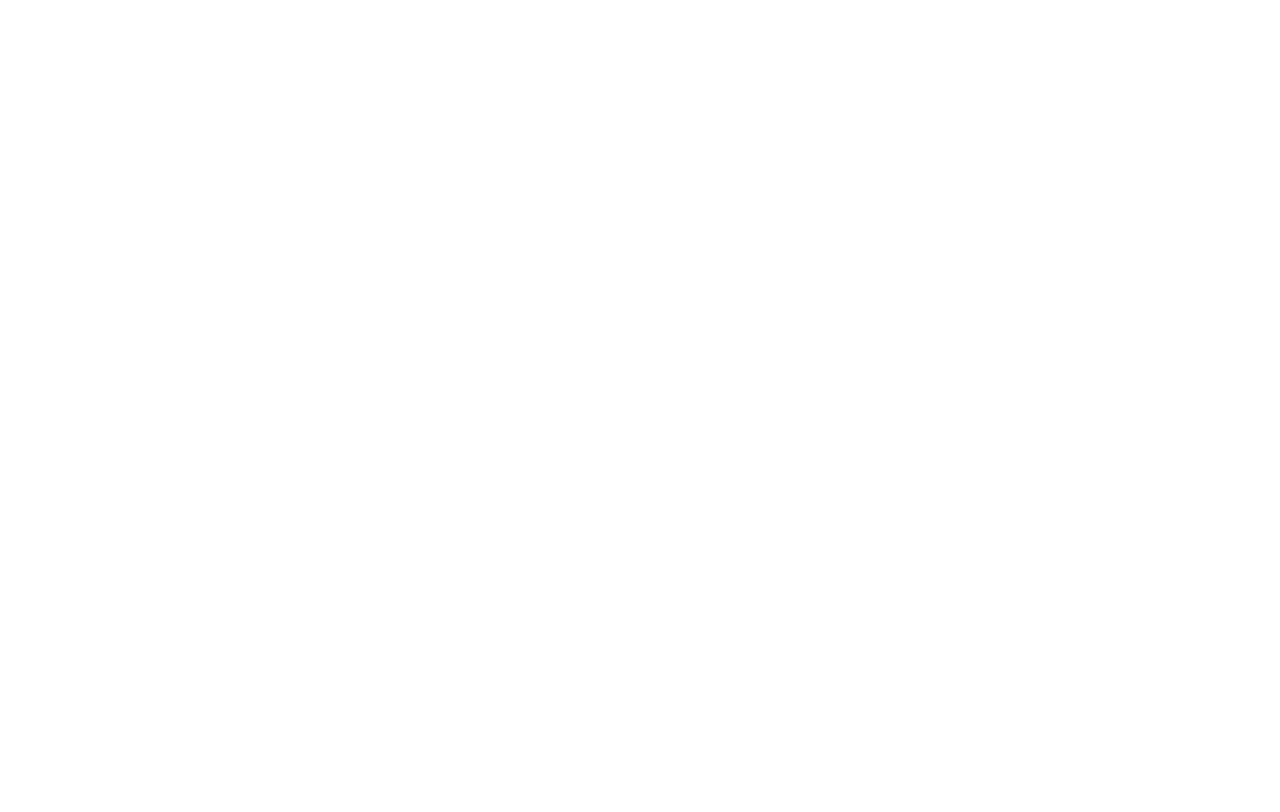
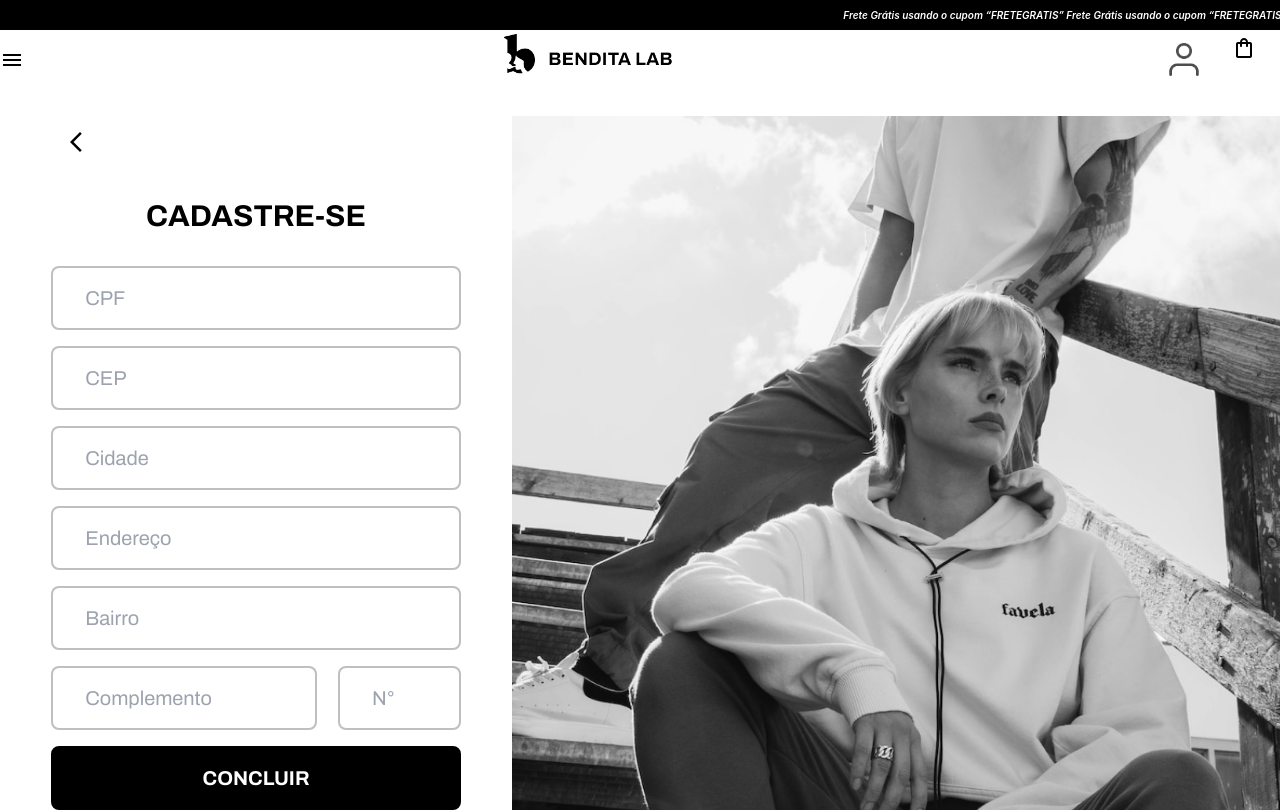
Before and after one commit to rafaellbecom/benditalab, a React (Create React App) app: page /signup2 in a window 1280 px wide. Before the commit this address had no page. Shown: the top 812 px of the page. Built offline with nearby package versions, Linux system fonts and the light colour scheme.

Commit message:
:sparkless: Add: SignUp2, desenvolvimento da página de segunda etapa de cadastro de usuário, /pages/SignUp2.tsx

```diff
--- /dev/null
+++ b/src/pages/SignUp2.tsx
@@ -0,0 +1,48 @@
+import { Header } from "../components/Header/Header";
+import { Footer } from "../components/Footer";
+import ArrowBack from '@mui/icons-material/ArrowBackIosNew';
+
+export function SignUp2(){
+    return(
+        <main>
+            <Header></Header>
+            <div className="grid grid-cols-5 h-auto py-8 tablet:bg-[url('../assets/login/img-signin.jpg')] tablet:grid-cols-12 tablet:bg-cover tablet:bg-bottom">
+                <div className="hidden tablet:flex tablet:col-start-1"></div>
+                <div className="col-form col-span-2 h-full flex items-center tablet:col-span-10 tablet:content-center">
+                    <div className="w-[80%] mx-auto tablet:bg-white tablet:px-8 tablet:py-6 tablet:rounded-[16px]">
+                        <button className="w-[50px] h-[50px] mb-[32px]"><ArrowBack className="text-lg"></ArrowBack></button>
+
+                        <div className="formulario flex flex-col justify-center items-center gap-[32px]">
+                            <h1 className="font-sans font-bold text-3xl uppercase">Cadastre-se</h1>
+
+                            <form action="" className="w-full flex flex-col justify-center items-center gap-[16px]">
+                                <input type="text" name="cpf" id="cpf" placeholder="CPF" className="w-full px-[32px] py-[16px] border-2 border-blackmedium rounded-[8px] font-sans text-xl text-blackmedium"/>
+
+                                <input type="text" name="cep" id="cep" placeholder="CEP" className="w-full px-[32px] py-[16px] border-2 border-blackmedium rounded-[8px] font-sans text-xl text-blackmedium"/>
+
+                                <input type="text" name="cidade" id="cidade" placeholder="Cidade" className="w-full px-[32px] py-[16px] border-2 border-blackmedium rounded-[8px] font-sans text-xl text-blackmedium"/>
+
+                                <input type="text" name="endereco" id="endereco" placeholder="Endereço" className="w-full px-[32px] py-[16px] border-2 border-blackmedium rounded-[8px] font-sans text-xl text-blackmedium"/>
+
+                                <input type="text" name="bairro" id="bairro" placeholder="Bairro" className="w-full px-[32px] py-[16px] border-2 border-blackmedium rounded-[8px] font-sans text-xl text-blackmedium"/>
+
+                                <div className="flex justify-between items-center">
+                                    <input type="text" name="complemento" id="complemento" placeholder="Complemento" className="w-[65%] px-[32px] py-[16px] border-2 border-blackmedium rounded-[8px] font-sans text-xl text-blackmedium"/>
+
+                                    <input type="number" name="numero" id="numero" placeholder="N°" className="w-[30%] px-[32px] py-[16px] border-2 border-blackmedium rounded-[8px] font-sans text-xl text-blackmedium"/>
+
+                                </div>
+
+                                <button className="w-full px-[32px] py-[16px] bg-black border-2 border-black rounded-[8px] font-sans font-bold text-xl text-white uppercase">Concluir</button>
+                            </form>
+                        </div>
+                    </div>
+                </div>
+                <div className="hidden tablet:flex tablet:col-end-1"></div>
+
+                <div className="col-span-3 h-full bg-[url('../assets/login/img-signin.jpg')] bg-cover bg-bottom tablet:hidden"></div>
+            </div>
+            <Footer></Footer>
+        </main>
+    )
+}
--- a/src/routes/RoutesBase.tsx
+++ b/src/routes/RoutesBase.tsx
@@ -2,6 +2,7 @@
 import { Home } from '../pages/Home';
 import { SignIn } from '../pages/SignIn';
 import { SignUp } from '../pages/SignUp';
+import { SignUp2 } from '../pages/SignUp2';
 import { Vestuario } from '../pages/Vestuario';
 import { Tabacaria } from '../pages/Tabacaria';
 import { SingleProduct } from '../pages/SingleProduct';
@@ -13,6 +14,7 @@
              <Route path="/" element={<Home/>} />
              <Route path="/signin" element={<SignIn/>} />
              <Route path="/signup" element={<SignUp/>} />
+             <Route path="/signup2" element={<SignUp2/>} />
              <Route path="/shop/vestuario" element={<Vestuario/>}/>
              <Route path="/shop/tabacaria" element={<Tabacaria/>}/>
              <Route path="/shop/product" element={<SingleProduct/>}/>
```
